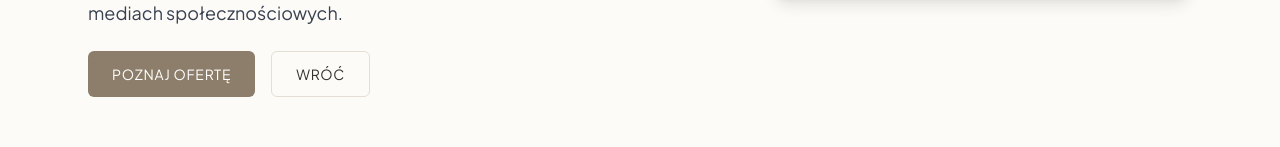
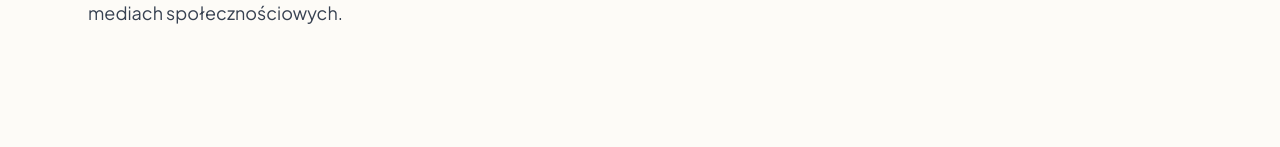
Before and after one commit to lukaszkotowski-git/projektnacito, a React (Vite) app in the folder react-app/: page /about in a window 1280 px wide. Shown: the part 545-692 px from the top of the page. Built offline with nearby package versions, Linux system fonts and the light colour scheme; no server answers; a web font is replaced by a local one.

Commit message:
chore(ui): remove CTA buttons from About page per request

```diff
--- a/react-app/src/components/ONas.tsx
+++ b/react-app/src/components/ONas.tsx
@@ -14,10 +14,7 @@ export function ONas(): JSX.Element {
           <div className="order-2 md:order-1">
             <h1 className="text-4xl md:text-5xl font-serif mb-4 text-[#8C7E6A]">{txt.about.title}</h1>
             <p className="text-lg text-gray-700 leading-relaxed mb-6">{txt.about.description}</p>
-              <div className="flex gap-4">
-                <button onClick={() => { setCurrentView('offer-overview'); navigate('/offer') }} className="px-6 py-3 bg-[#8C7E6A] text-white rounded-md uppercase text-sm tracking-wider hover:bg-[#7A6C58] transition">{txt.about.seeOffer}</button>
-                <button onClick={() => { setCurrentView('main'); navigate('/') }} className="px-6 py-3 border border-[#E5DED4] rounded-md uppercase text-sm tracking-wider hover:bg-gray-50 transition">{txt.about.goBack}</button>
-              </div>
+              {/* Buttons removed as requested */}
           </div>
 
           <div className="order-1 md:order-2 flex justify-center md:justify-end">
```
